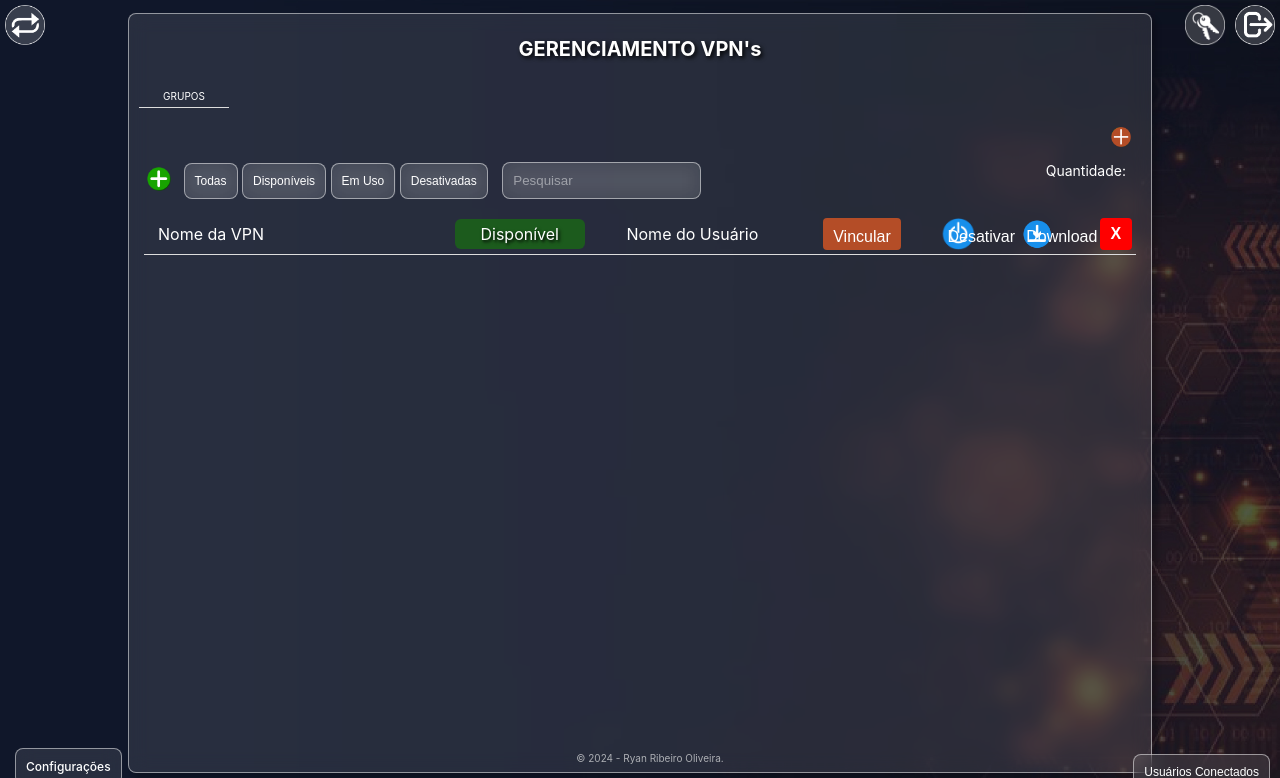
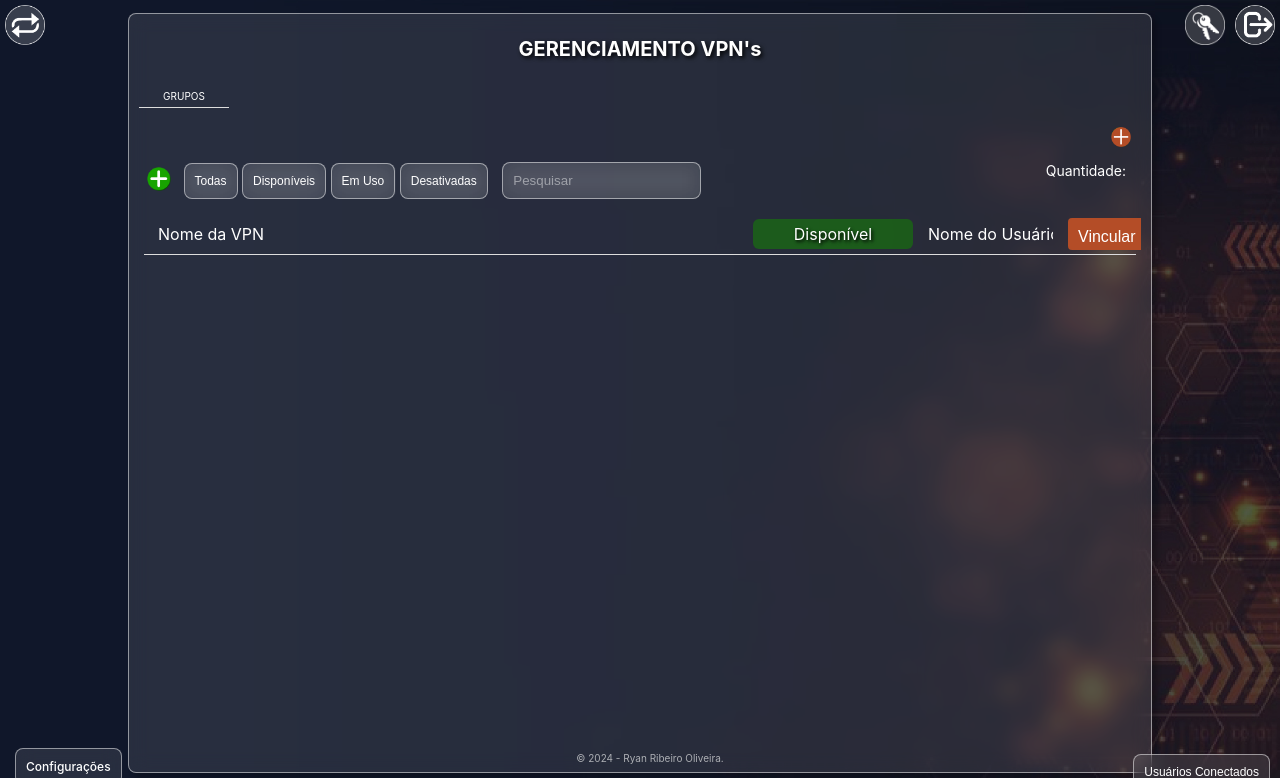
Before and after one commit to RyanRibe/Projeto-EXTEL, a PHP site: page /vpn.php in a window 1280 px wide. Shown: the top 778 px of the page. Run offline with PHP 8.4, Linux system fonts and the light colour scheme; the visitor is signed in with stand-in values (Sample User, id 1); data that the repository does not hold is empty.

Commit message:
ajustes nos tamanhos dos campos e grid

```diff
--- a/login.php
+++ b/login.php
@@ -35,9 +35,9 @@ session_start();
                 }
                 ?>
 
-            <input placeholder="Usuário" autocomplete="off"  type="text" id="username" name="username" required>
+            <input placeholder="Usuário" autocomplete="off" maxlength="25" type="text" id="username" name="username" required>
 
-            <input placeholder="Senha" type="password" maxlength="8" id="password" name="password" required>
+            <input placeholder="Senha" type="password" maxlength="25" id="password" name="password" required>
             <div id="icon" onclick="showHide()"></div>
             <input id="button" type="submit" value="Acessar" class="btn" />
         </form>
--- a/reset_password.php
+++ b/reset_password.php
@@ -89,11 +89,11 @@ if ($_SERVER['REQUEST_METHOD'] === 'POST' && isset($_POST['current_password'], $
 
         <label style='display: flex;' for="current_password">Senha Atual:</label>
         <div id="icon1" onclick="showHide()"></div>
-        <input style='margin-bottom: 30px;' maxlength="8" type="password" id="current_password" name="current_password" required>
+        <input style='margin-bottom: 30px;' autocomplete="off" maxlength="25" type="password" id="current_password" name="current_password" required>
 
         <label style='display: flex;' for="new_password">Nova Senha:</label>
         <div id="icon" onclick="showHide()"></div>
-        <input style='margin-right: 120px;'maxlength="8" type="password" id="new_password" name="new_password" required>
+        <input style='margin-right: 120px;' autocomplete="off" maxlength="25" type="password" id="new_password" name="new_password" required>
 
         <button type="submit">Atualizar Senha</button>
     </form>
--- a/styles.css
+++ b/styles.css
@@ -645,9 +645,9 @@ button {
     padding: 10px;
 }
 
-/* Estilo do contêiner da lista VPN */
+
 #vpnList {
-    max-height: 600px; /* Defina a altura máxima desejada para o contêiner */
+    max-height: 600px; /* altura máxima desejada para o contêiner */
     overflow-y: auto;
     margin-top: 10px;
     border-radius: 8px;
@@ -671,7 +671,7 @@ button {
     border: 2px solid var(--stroke-color);
 }
 
-/* Estilo de cada item na lista VPN */
+
 .vpn-item {
     display: flex;
     color: #ffffff;
@@ -686,7 +686,7 @@ button {
 
 
 #chavename {
-    flex: 0 0 250px; /* Permite ocupar o espaço restante */
+    flex: 0 0 575px; /* Permite ocupar o espaço restante */
     text-align: left;
     overflow: hidden;
     text-overflow: ellipsis;
@@ -695,14 +695,14 @@ button {
 }
 
 #fileexpiration, #emuso, #dispo, #desatv {
-    flex: 0 0 120px; /* Largura fixa para garantir alinhamento */
+    flex: 0 0 150px; /* Largura fixa para garantir alinhamento */
     text-align: center;
     padding: 5px;
 }
 
-/* Garantir que o nome do usuário tenha um tamanho fixo */
+
 #usernome, #usernome2 {
-    flex: 0 0 150px; /* Defina a largura fixa para manter o alinhamento */
+    flex: 0 0 120px; /* largura fixa para manter o alinhamento */
     text-align: center;
     overflow: hidden;
     text-overflow: ellipsis;
@@ -713,9 +713,9 @@ button {
     align-items: center; /* Alinha verticalmente o conteúdo */
 }
 
-/* Container dos botões alinhado à direita */
+
 .vpn-item .button-container {
-    flex: 0 0 200px; /* Largura fixa para conter os botões */
+    flex: 0 0 180px; /* Largura fixa para conter os botões */
     display: flex;
     justify-content: flex-end; /* Alinha os botões à direita */
     gap: 5px; /* Espaçamento entre os botões */
```
Also changed, not shown: cfg/cfg.php (+4 -4 lines).
